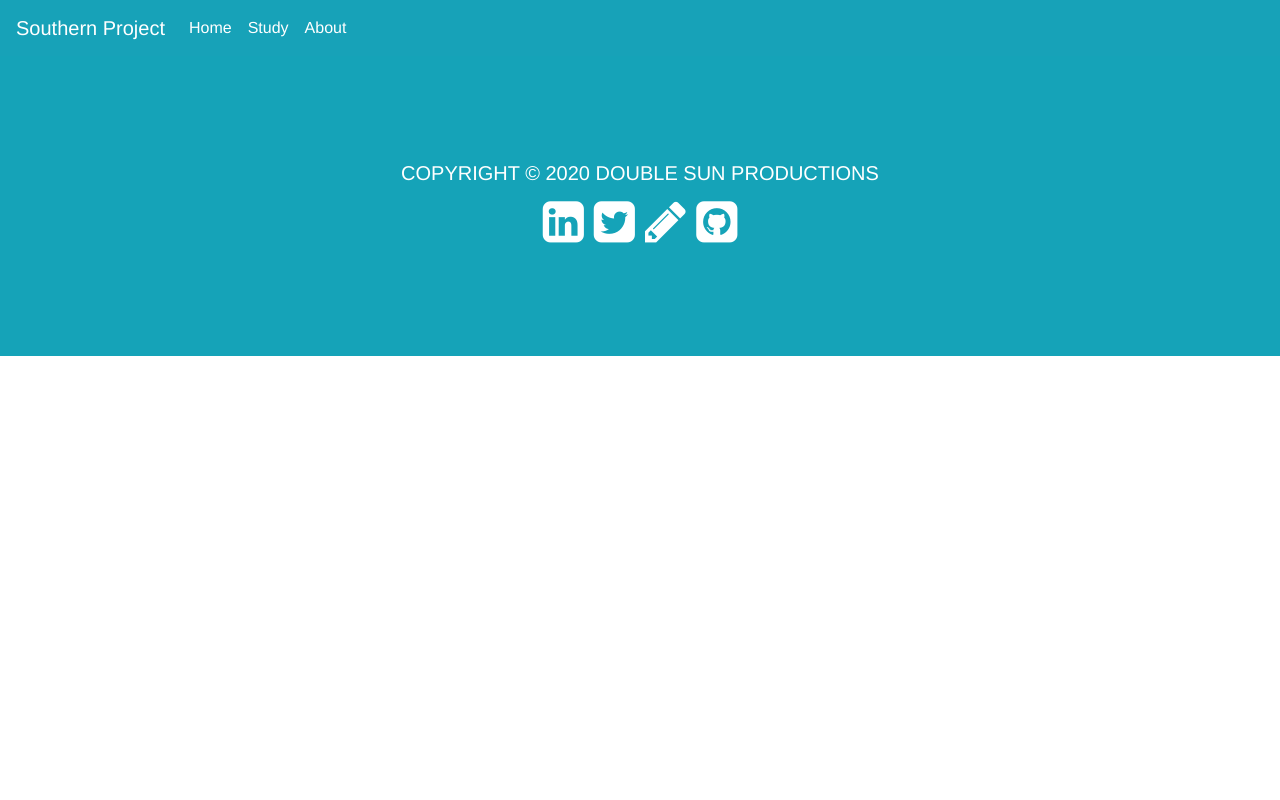
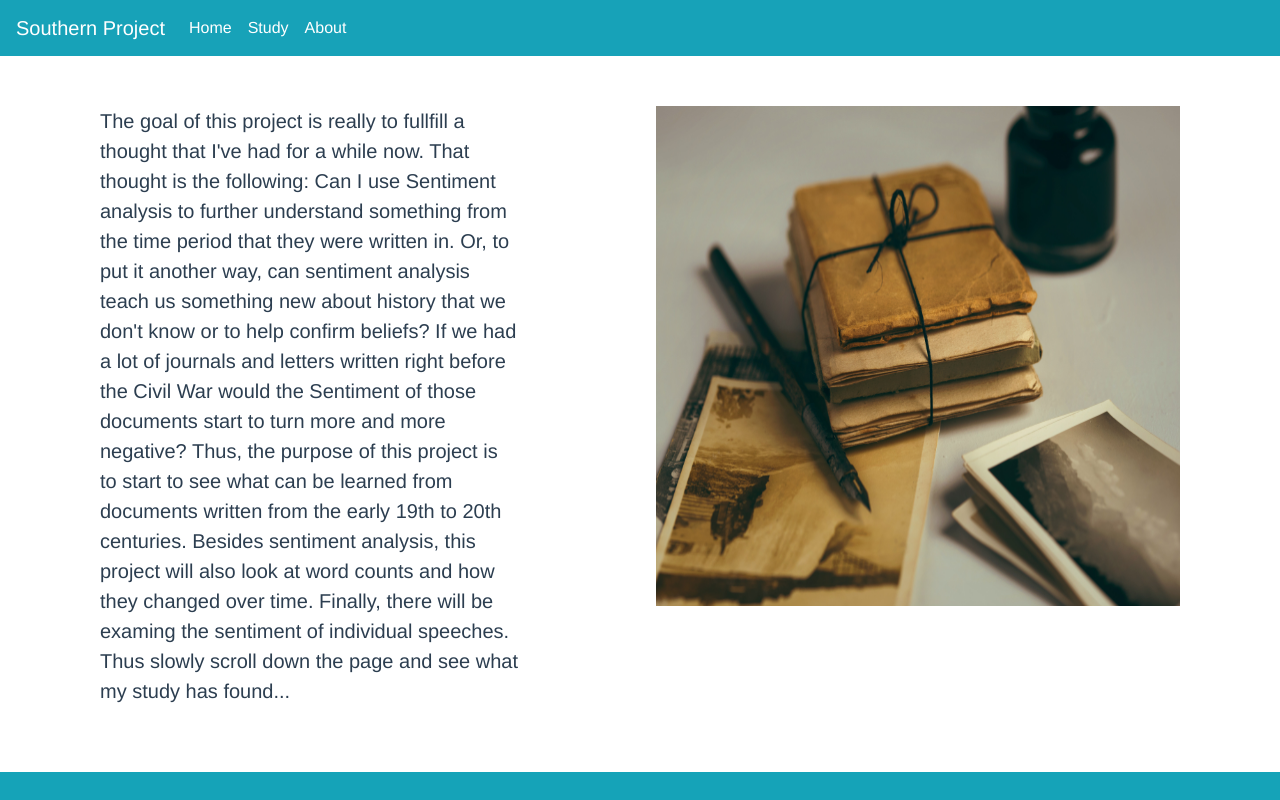
Before and after one commit to ravenusmc/southern_project, a Vue app in the folder client/: page /study in a window 1280 px wide. Shown: the top 800 px of the page. Built offline with nearby package versions, Linux system fonts and the light colour scheme.

Commit message:
built a new component for the study page

```diff
--- /dev/null
+++ b/client/src/components/study/Explanation.vue
@@ -0,0 +1,70 @@
+<template>
+  <div>
+    <section>
+      <div class="paragraph-div">
+        <p>
+          The goal of this project is really to fullfill a thought that I've had
+          for a while now. That thought is the following: Can I use Sentiment
+          analysis to further understand something from the time period that
+          they were written in. Or, to put it another way, can sentiment
+          analysis teach us something new about history that we don't know or to
+          help confirm beliefs? If we had a lot of journals and letters written
+          right before the Civil War would the Sentiment of those documents
+          start to turn more and more negative? Thus, the purpose of this
+          project is to start to see what can be learned from documents written
+          from the early 19th to 20th centuries. Besides sentiment analysis,
+          this project will also look at word counts and how they changed over
+          time. Finally, there will be examing the sentiment of individual
+          speeches. Thus slowly scroll down the page and see what my study has
+					found...
+        </p>
+      </div>
+
+      <div class="pic-div"></div>
+    </section>
+  </div>
+</template>
+
+<script>
+export default {
+  name: "Explanation",
+};
+</script>
+
+<style scoped>
+section {
+  margin: 50px 100px 50px 100px;
+  margin-top: 50px;
+  display: grid;
+  grid-template-columns: 1fr 1fr;
+  grid-gap: 2em;
+}
+
+.paragraph-div {
+  font-size: 20px;
+  width: 80%;
+  text-align: left;
+}
+
+.pic-div {
+  background-image: url("../../assets/images/letters.jpg");
+  height: 500px;
+  background-size: 100% 100%;
+  background-position: center;
+  background-repeat: no-repeat;
+  color: white;
+}
+
+@media only all and (max-width: 1000px) {
+  section {
+    margin: 50px 100px 50px 100px;
+    margin-top: 50px;
+    display: grid;
+    grid-template-columns: 1fr;
+  }
+
+	.paragraph-div {
+		width: 100%;
+	}
+}
+</style>
--- a/client/src/views/Study.vue
+++ b/client/src/views/Study.vue
@@ -1,18 +1,21 @@
 <template>
   <div>
     <Navbar />
+    <Explanation />
     <Footer />
   </div>
 </template>
 
 <script>
 import Navbar from "@/components/view/Navbar.vue";
+import Explanation from "@/components/study/Explanation.vue";
 import Footer from "@/components/view/Footer.vue";
 
 export default {
   name: "Study",
   components: {
     Navbar,
+    Explanation,
     Footer,
   },
 };
```
Also changed, not shown: client/src/assets/images/letters.jpg (added).
